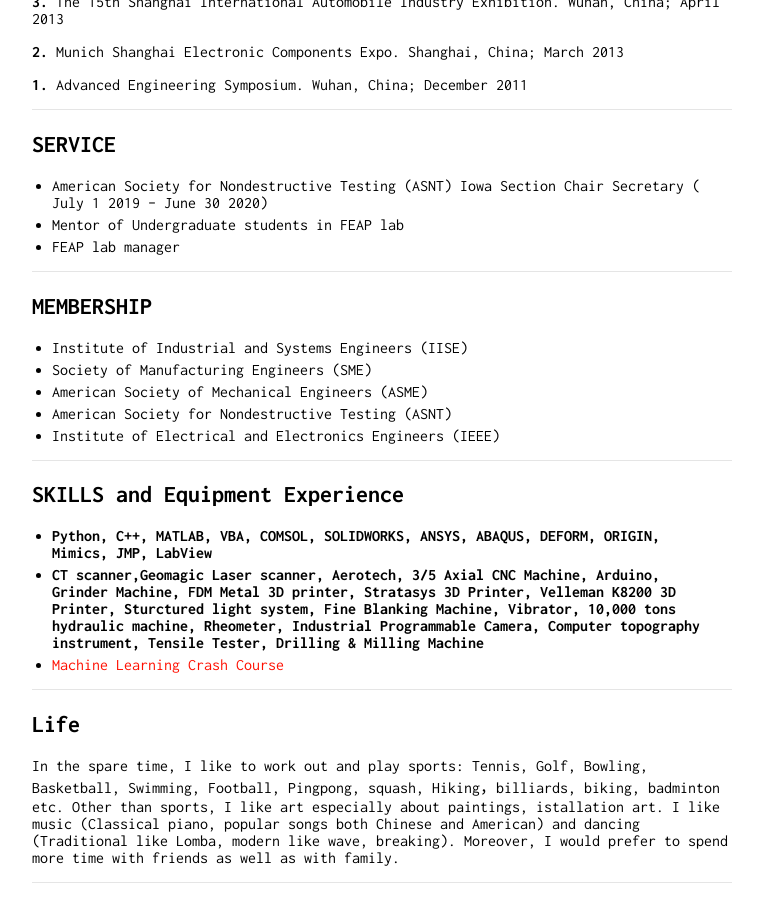
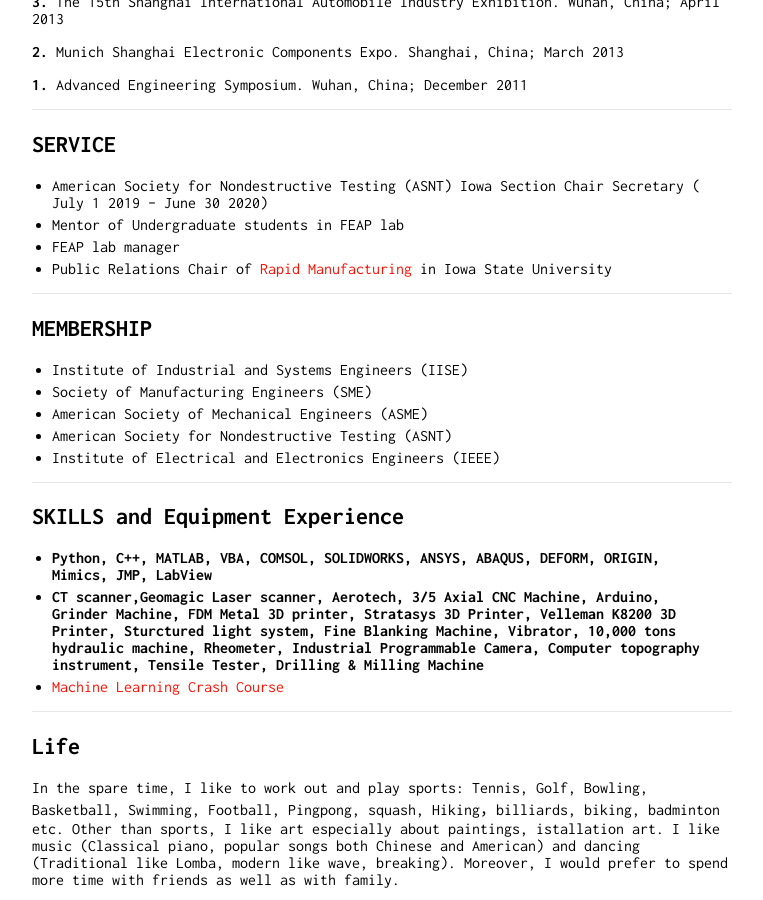
Before and after one commit to zhangxiao2018/zhangxiao2018.github.io, a Jekyll site: the page built from index.md, in a window 1280 px wide and 900 px high, scrolled down 4442 px. Shown: the whole window, without its empty margins (258-1021 px from the left). Built offline with Jekyll 4.4.1, drawn with Linux system fonts in a browser that asks for light colours; our own code applies the rules of GitHub Pages for plain Markdown files.

Commit message:
Update index.md

```diff
--- a/index.md
+++ b/index.md
@@ -162,6 +162,7 @@ Iowa State University
 *	American Society for Nondestructive Testing (ASNT) Iowa Section Chair Secretary ( July 1 2019 – June 30 2020)
 *	Mentor of Undergraduate students in FEAP lab
 *	FEAP lab manager
+* Public Relations Chair of [Rapid Manufacturing](https://www.stuorg.iastate.edu/site/2989) in Iowa State University
 
 - - -
 ## MEMBERSHIP
```
